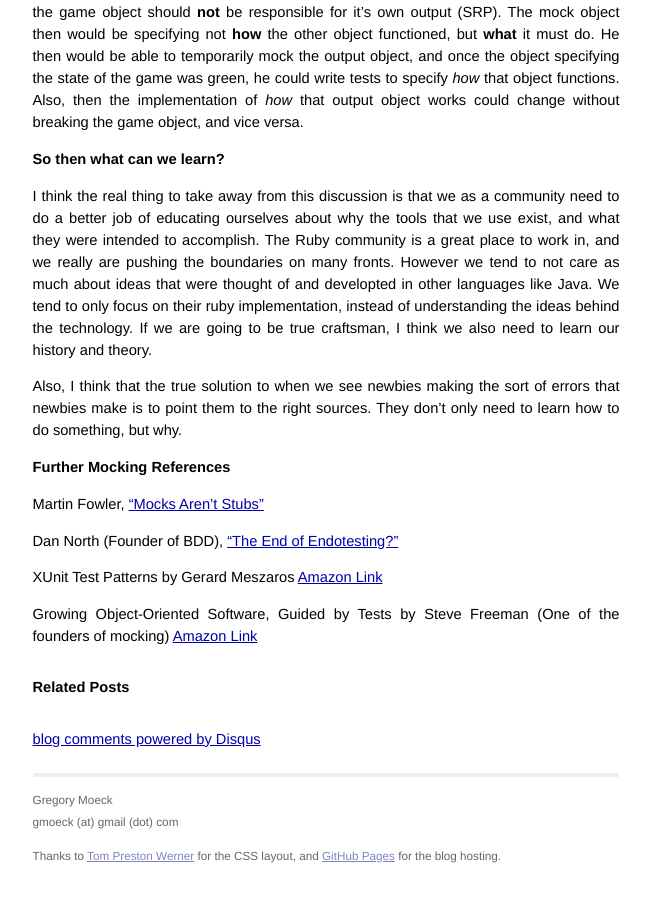
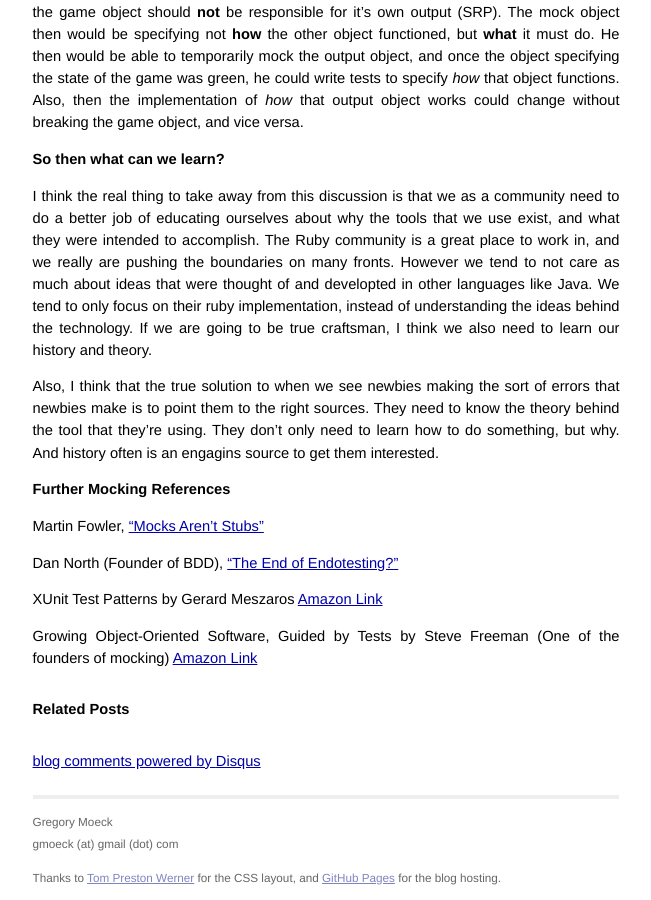
Before and after one commit to gmoeck/gmoeck.github.com, a Jekyll site: the page built from _posts/2010-12-10-mocks-history-and-ruby.markdown, in a window 1280 px wide and 900 px high, scrolled down 1327 px. Shown: the whole window, without its empty margins (314-965 px from the left). Built offline with Jekyll 4.4.1, drawn with Linux system fonts in a browser that asks for light colours; Markdown is read by kramdown in place of the engine named in the settings; comment, search, counter and statistics services are not loaded; before the commit the page ends 2205 px from its top, so only the background shows below that.

Commit message:
Tweaking

```diff
--- a/_posts/2010-12-10-mocks-history-and-ruby.markdown
+++ b/_posts/2010-12-10-mocks-history-and-ruby.markdown
@@ -22,7 +22,7 @@ In fact though, the real problem is that David has broken the rule of "only mock
 ##So then what can we learn?
 I think the real thing to take away from this discussion is that we as a community need to do a better job of educating ourselves about why the tools that we use exist, and what they were intended to accomplish. The Ruby community is a great place to work in, and we really are pushing the boundaries on many fronts. However we tend to not care as much about ideas that were thought of and developted in other languages like Java. We tend to only focus on their ruby implementation, instead of understanding the ideas behind the technology. If we are going to be true craftsman, I think we also need to learn our history and theory.
 
-Also, I think that the true solution to when we see newbies making the sort of errors that newbies make is to point them to the right sources. They don't only need to learn how to do something, but why.
+Also, I think that the true solution to when we see newbies making the sort of errors that newbies make is to point them to the right sources. They need to know the theory behind the tool that they're using. They don't only need to learn how to do something, but why. And history often is an engagins source to get them interested.
 
 ##Further Mocking References
 Martin Fowler, ["Mocks Aren't Stubs"](http://martinfowler.com/articles/mocksArentStubs.html)
```
